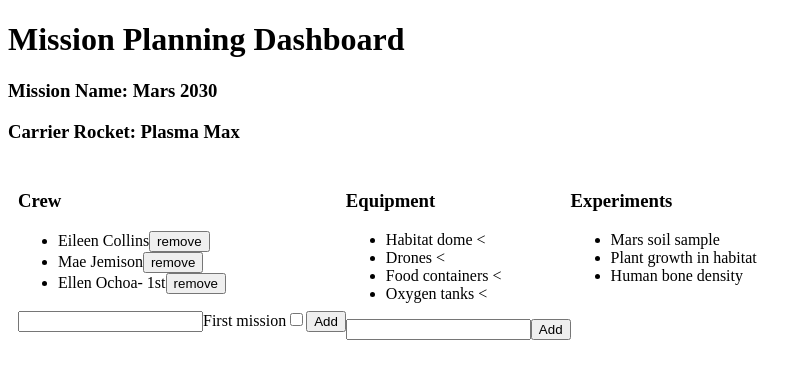
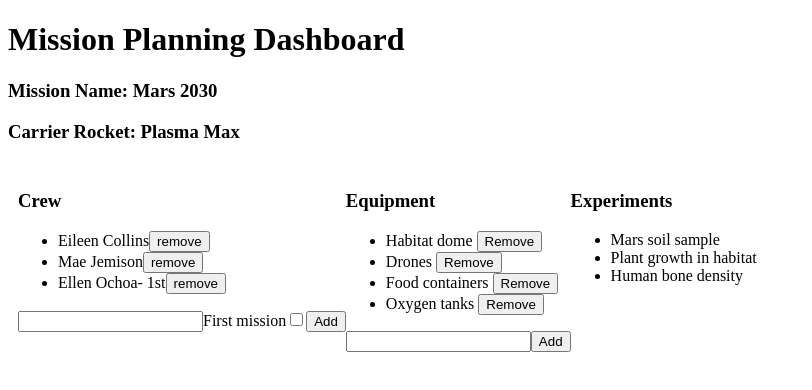
Before and after one commit to LaunchCodeEducation/angular-lc101-mission-planner, an Angular app: page / in a window 1280 px wide. Shown: the top 390 px of the page, without its empty margins (0-812 px from the left). Built offline with nearby package versions, Linux system fonts and the light colour scheme.

Commit message:
added the functionality to remove items from the equipment list

```diff
--- a/src/app/equipment/equipment.component.html
+++ b/src/app/equipment/equipment.component.html
@@ -1,7 +1,8 @@
 <h3>Equipment</h3>
 <ul>
-  <li *ngFor = "let item of equipment">{{item}}
-    <
+  <li *ngFor = "let item of equipment">
+    {{item}}
+    <button (click) = "remove(item)">Remove</button>
   </li>
 
 </ul>
--- a/src/app/equipment/equipment.component.ts
+++ b/src/app/equipment/equipment.component.ts
@@ -27,8 +27,9 @@ export class EquipmentComponent implements OnInit {
     }
   }
 
-  remove() {
-
+  remove(item: string) {
+    let index = this.equipment.indexOf(item);
+    this.equipment.splice(index,1);
   }
 
   edit(item: string) {
```
